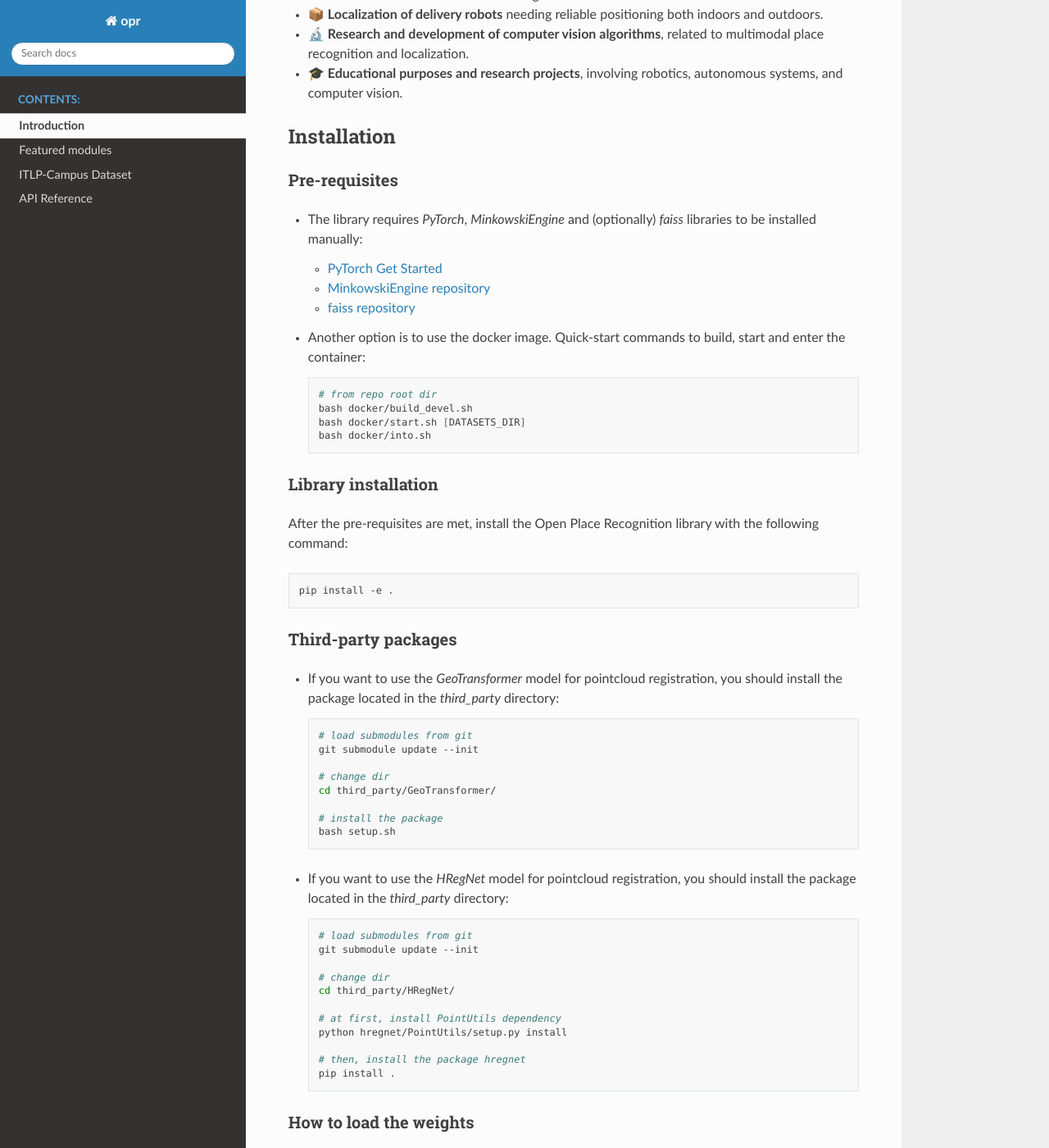
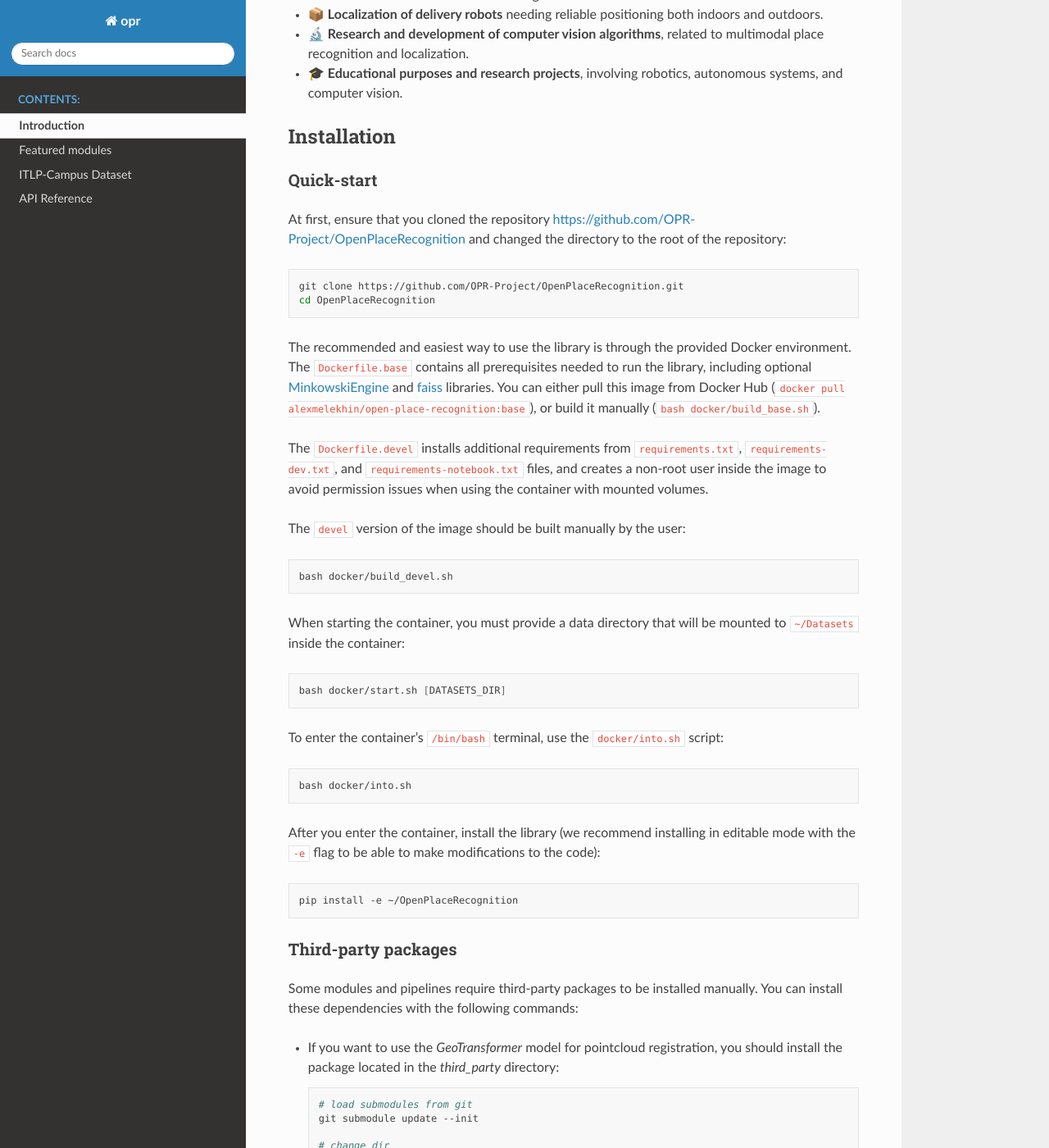
Before and after one commit to OPR-Project/OpenPlaceRecognition, a Sphinx documentation site: the page built from docs/source/index.rst, in a window 1280 px wide and 1400 px high, scrolled down 1592 px. Shown: the whole window at 82% size. Built offline with Sphinx 7.4.7 and the Read the Docs theme 3.1.0, drawn with Linux system fonts in a browser that asks for light colours; some of the changed text lies outside the part shown.

Commit message:
docs: update quick-start installation and third-party installation in sphinx documentation

```diff
--- a/docs/source/index.rst
+++ b/docs/source/index.rst
@@ -34,39 +34,58 @@ This library is suitable for:
 Installation
 ============
 
-Pre-requisites
---------------
+Quick-start
+-----------
 
-* The library requires `PyTorch`, `MinkowskiEngine` and (optionally) `faiss` libraries
-  to be installed manually:
-
-  * `PyTorch Get Started <https://pytorch.org/get-started/locally/>`_
-  * `MinkowskiEngine repository <https://github.com/NVIDIA/MinkowskiEngine>`_
-  * `faiss repository <https://github.com/facebookresearch/faiss>`_
-
-* Another option is to use the docker image.
-  Quick-start commands to build, start and enter the container:
-
-  .. code-block:: bash
-
-     # from repo root dir
-     bash docker/build_devel.sh
-     bash docker/start.sh [DATASETS_DIR]
-     bash docker/into.sh
-
-
-Library installation
---------------------
-
-After the pre-requisites are met, install the Open Place Recognition library with the following command:
+At first, ensure that you cloned the repository https://github.com/OPR-Project/OpenPlaceRecognition
+and changed the directory to the root of the repository:
 
 .. code-block:: bash
 
-   pip install -e .
+   git clone https://github.com/OPR-Project/OpenPlaceRecognition.git
+   cd OpenPlaceRecognition
+
+The recommended and easiest way to use the library is through the provided Docker environment.
+The ``Dockerfile.base`` contains all prerequisites needed to run the library,
+including optional `MinkowskiEngine <https://github.com/NVIDIA/MinkowskiEngine>`_ and `faiss <https://github.com/facebookresearch/faiss>`_ libraries.
+You can either pull this image from Docker Hub (``docker pull alexmelekhin/open-place-recognition:base``),
+or build it manually (``bash docker/build_base.sh``).
+
+The ``Dockerfile.devel`` installs additional requirements from
+``requirements.txt``,
+``requirements-dev.txt``,
+and ``requirements-notebook.txt`` files,
+and creates a non-root user inside the image to avoid permission issues when using the container with mounted volumes.
+
+The ``devel`` version of the image should be built manually by the user:
+
+.. code-block:: bash
+
+   bash docker/build_devel.sh
+
+When starting the container, you must provide a data directory that will be mounted to ``~/Datasets`` inside the container:
+
+.. code-block:: bash
+
+   bash docker/start.sh [DATASETS_DIR]
+
+To enter the container's ``/bin/bash`` terminal, use the ``docker/into.sh`` script:
+
+.. code-block:: bash
+
+   bash docker/into.sh
+
+After you enter the container, install the library (we recommend installing in editable mode with the ``-e`` flag to be able to make modifications to the code):
+
+.. code-block:: bash
+
+   pip install -e ~/OpenPlaceRecognition
 
 
 Third-party packages
 --------------------
+
+Some modules and pipelines require third-party packages to be installed manually. You can install these dependencies with the following commands:
 
 * If you want to use the `GeoTransformer` model for pointcloud registration,
   you should install the package located in the `third_party` directory:
@@ -82,6 +101,14 @@ Third-party packages
      # install the package
      bash setup.sh
 
+  If you are seeing `Permission denied` error, you should run the command with `sudo`:
+
+  .. code-block:: bash
+
+     # ... previous commands are the same
+
+     sudo bash setup.sh
+
 * If you want to use the `HRegNet` model for pointcloud registration,
   you should install the package located in the `third_party` directory:
 
@@ -94,11 +121,37 @@ Third-party packages
      cd third_party/HRegNet/
 
      # at first, install PointUtils dependency
-     python hregnet/PointUtils/setup.py install
+     cd hregnet/PointUtils
+     python setup.py install
 
      # then, install the package hregnet
+     cd ../..  # go back to the third_party/HRegNet/ directory
      pip install .
 
+  If you are seeing `Permission denied` error while trying to install PointUtils, you should run the command with `sudo`:
+
+  .. code-block:: bash
+
+     # ... previous commands are the same
+
+     # install PointUtils dependency
+     cd hregnet/PointUtils
+     python setup.py install
+
+     # then, install the package hregnet
+     cd ../..  # go back to the third_party/HRegNet/ directory
+     pip install .
+
+
+Advanced
+--------
+
+For a manual installation, you'll need to install several prerequisite libraries:
+
+* `PyTorch <https://pytorch.org/get-started/locally/>`_
+* `MinkowskiEngine <https://github.com/NVIDIA/MinkowskiEngine>`_
+* `faiss <https://github.com/facebookresearch/faiss>`_
+* `Open3D <https://www.open3d.org/docs/release/getting_started.html>`_
 
 
 How to load the weights
```
